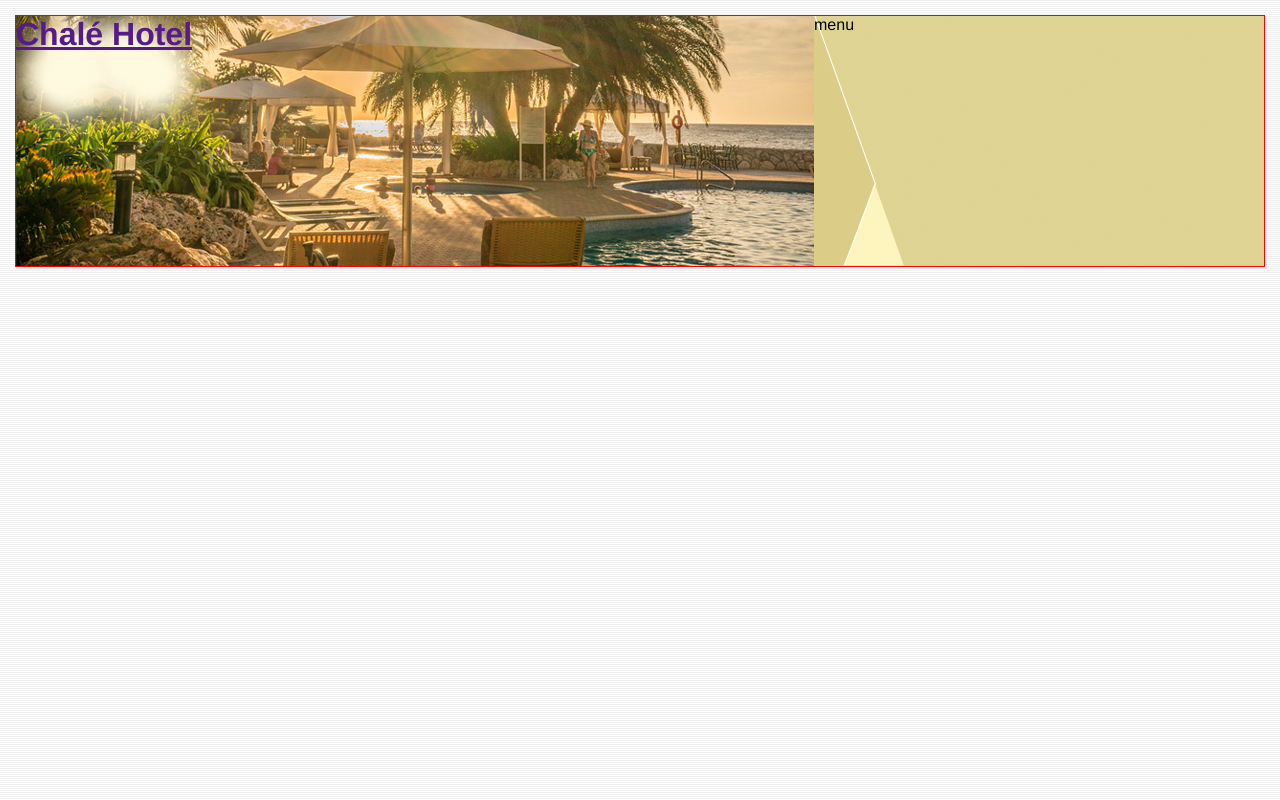
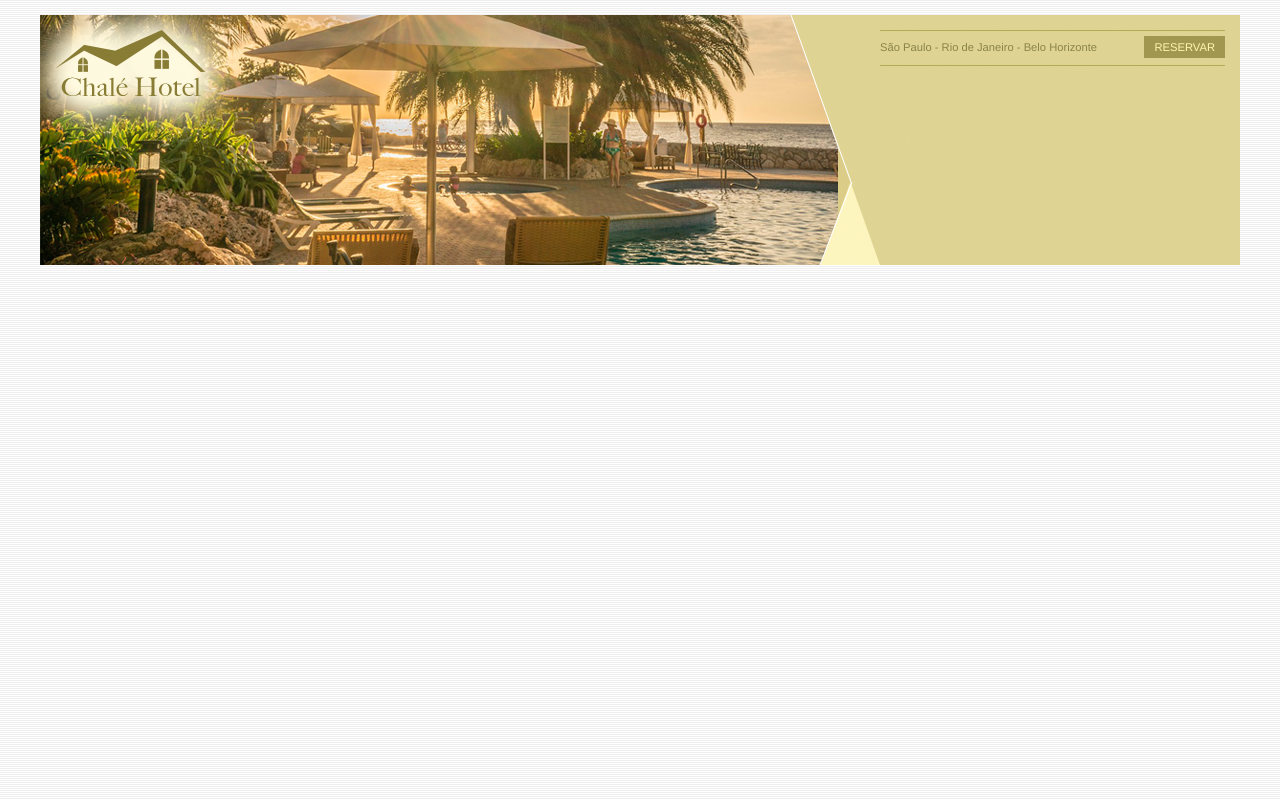
Before and after one commit to danielandradedasilva/chaleHotel, a plain HTML site: page index.html in a window 1280 px wide. Drawn offline with Linux system fonts and the light colour scheme.

Commit message:
Menu lateral iniciado

```diff
--- a/css/style.css
+++ b/css/style.css
@@ -10,8 +10,10 @@ body {
 }
 
 #container {
-    border: 1px solid red;
     background: #ede9cc;
+    margin: 0 auto;
+    min-width: 740px;
+    max-width: 1200px;
 }
 
 #topo {
@@ -28,6 +30,18 @@ body {
     height: 250px;
     top: 0;
     left: 0;
+    z-index: 1;
+}
+
+.logo a {
+    position: absolute;
+    top: 15px;
+    left: 15px;
+    z-index: 3;
+    background: url(../img/logo.png)no-repeat;
+    width: 151px;
+    height: 66px;
+    text-indent: -9000px;
 }
 
 #area-menu {
@@ -37,4 +51,37 @@ body {
     height: 250px;
     top: 0;
     right: 0;
+    z-index: 2;
 }
+
+#conteudo-menu {
+    margin-left: 90px;
+    margin-right: 15px;
+    padding-top: 15px;
+}
+
+#menu-locais {
+    border-bottom: 1px solid #b5ab56;
+    border-top: 1px solid #b5ab56;
+    padding-top: 5px;
+    padding-bottom: 5px;
+    font-size: 0.7em;
+    color: #8b8448;
+}
+
+#menu-locais .locais {
+    float: left;
+    line-height: 2.1em;
+}
+
+a {
+    text-decoration: none;
+}
+
+a.reserva {
+    text-transform: uppercase;
+    background: #a29750;
+    color: #fff5b0;
+    padding: 5px 10px;
+    float: right;
+}
--- a/index.html
+++ b/index.html
@@ -15,12 +15,20 @@
         <!--Inicio Topo-->
         <div id="topo">
             <div id="area-logo">
-                <h1>
+                <h1 class="logo">
                     <a href="">Chalé Hotel</a>
                 </h1>
             </div>
             <div id="area-menu">
-                menu
+                <div id="conteudo-menu">
+                    <div id="menu-locais">
+                        <span class="locais">
+                            São Paulo - Rio de Janeiro - Belo Horizonte
+                        </span>
+                        <a class="reserva" href="">Reservar</a>
+                        <div style="clear: both;"></div>
+                    </div>
+                </div>
             </div>
         </div>
         <!--Fim Topo-->
```
